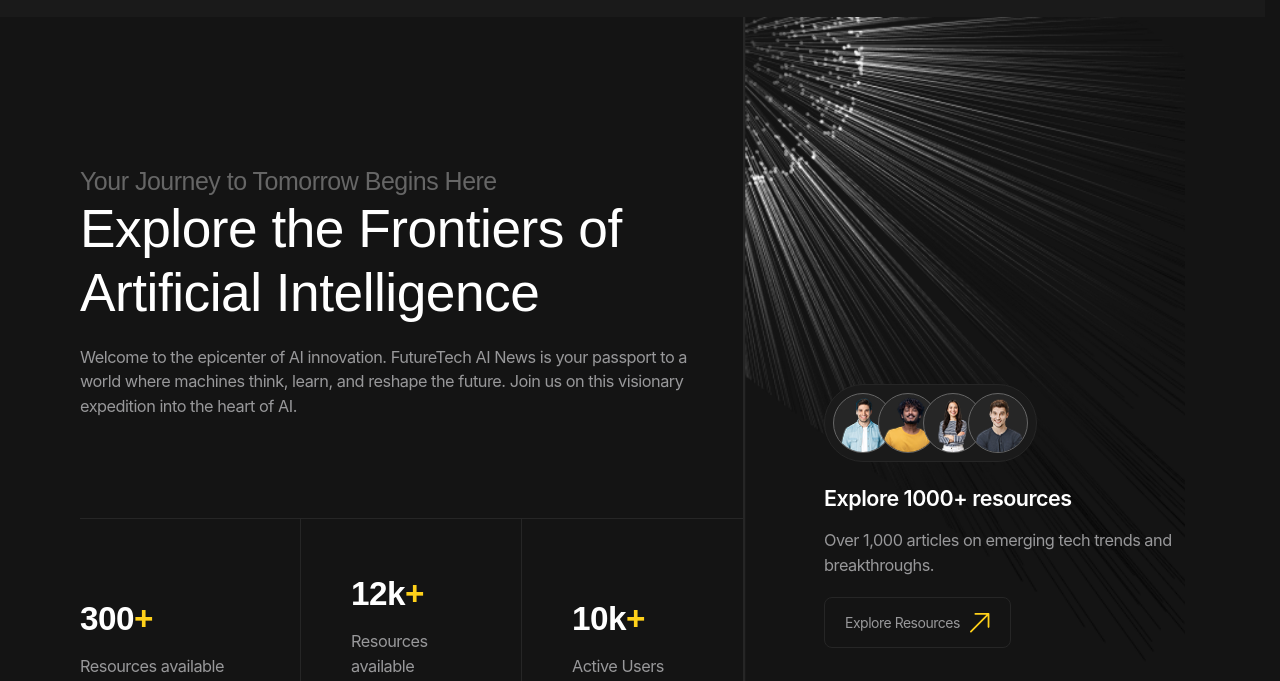
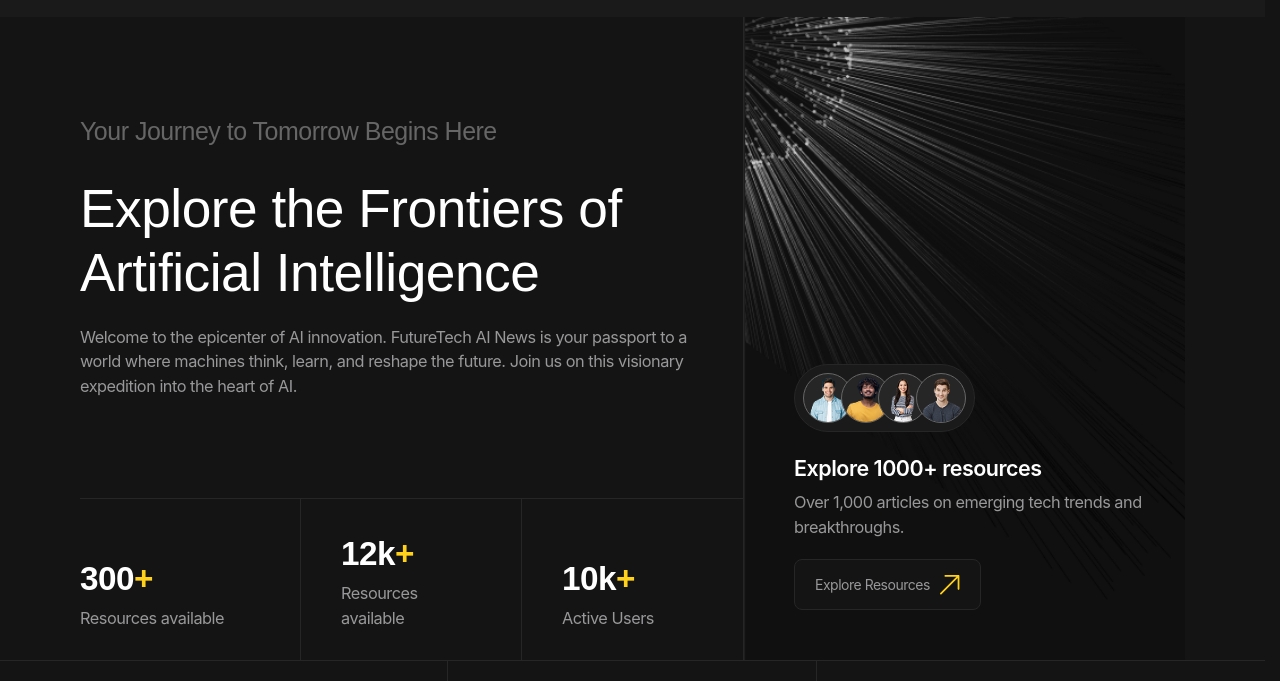
Before and after one commit to YevheniiHlushak/future-tech, a plain HTML site: page index.html in a window 1280 px wide. Shown: the part 119-800 px from the top of the page. Drawn offline with Linux system fonts and the light colour scheme; a web font is replaced by a local one.

Commit message:
add adaptive layout

```diff
--- a/sass/components/_advantage-card.scss
+++ b/sass/components/_advantage-card.scss
@@ -3,6 +3,24 @@
 .advantage-card {
   display: grid;
   row-gap: rem(30);
+
+  @include laptop {
+    row-gap: rem(20);
+  }
+
+  @include mobile {
+    row-gap: rem(14);
+  }
+
+  &__image {
+    @include laptop {
+      width: rem(40);
+    }
+
+    @include mobile {
+      width: rem(30);
+    }
+  }
 
   &__link {
     --circleSize: #{rem(52)};
@@ -12,6 +30,17 @@
     display: grid;
     row-gap: rem(4);
     padding-right: calc(var(--circleSize) + var(--circleMarginLeft));
+
+    @include laptop {
+      --circleSize: #{rem(44)};
+      --circleMarginLeft: #{rem(14)};
+
+      row-gap: rem(2);
+    }
+
+    @include mobile {
+      --circleSize: #{rem(40)};
+    }
 
     &::after {
       @include square(var(--circleSize));
--- a/sass/components/_metrics.scss
+++ b/sass/components/_metrics.scss
@@ -11,6 +11,16 @@
     flex-direction: column-reverse;
     row-gap: rem(10);
     padding: rem(50);
+
+    @include laptop {
+      row-gap: rem(2);
+      padding: rem(30) rem(40);
+    }
+
+    @include tablet {
+      row-gap: rem(0);
+      padding: rem(20);
+    }
 
     &:first-child {
       padding-left: 0;
--- a/sass/components/_resources-preview.scss
+++ b/sass/components/_resources-preview.scss
@@ -5,10 +5,24 @@
   flex-direction: column;
   align-items: start;
   justify-content: end;
-  row-gap: rem(20);
+  row-gap: rem(30);
+
+  @include laptop {
+    row-gap: rem(20);
+  }
 
   &__body {
     display: grid;
     row-gap: rem(14);
+
+    @include laptop {
+      row-gap: rem(6);
+    }
+  }
+
+  &__btn {
+    @include mobile-s {
+      width: 100%;
+    }
   }
 }
--- a/sass/components/_team.scss
+++ b/sass/components/_team.scss
@@ -3,16 +3,30 @@
   --personImageSize: #{rem(60)};
 
   display: flex;
-  padding: rem(8);
+  padding: rem(10);
   background-color: var(--color-dark-10);
   border: var(--border);
   border-radius: rem(100);
+
+  @include laptop {
+    --personImageSize: #{rem(50)};
+
+    padding: rem(8);
+  }
+
+  @include tablet {
+    --personImageSize: #{rem(40)};
+  }
 
   &__person {
     width: var(--personImageSize);
     background-color: var(--color-dark-15);
     border-radius: 50%;
-    border: rem(1) solid var(--color-dark-40);
+    border: rem(2) solid var(--color-dark-40);
+
+    @include laptop {
+      border-width: rem(1);
+    }
 
     &:not(:first-child) {
       margin-left: calc(var(--personImageSize) / 4 * -1);
--- a/sass/layouts/_hero.scss
+++ b/sass/layouts/_hero.scss
@@ -2,11 +2,13 @@
 
 .hero {
   &__main {
+    @include tablet-above {
       display: grid;
       grid-template-columns: 60% auto;
       grid-template-areas:
         "body resources-preview"
         "metrics resources-preview";
+    }
   }
 
   &__body {
@@ -15,6 +17,17 @@
     padding-top: rem(150);
     padding-right: rem(50);
     padding-bottom: rem(100);
+
+    @include laptop {
+      padding-top: rem(100);
+      padding-right: rem(40);
+    }
+
+    @include tablet {
+      padding-top: rem(40);
+      padding-right: 0;
+      padding-bottom: rem(40);
+    }
   }
 
   &__suptitle {
@@ -25,32 +38,69 @@
     line-height: 1.2;
     font-weight: 500;
 
-    margin-bottom: 3rem (30);
+    margin-bottom: rem(30);
+
+    @include mobile {
+      margin-bottom: rem(14);
+    }
   }
 
   &__title {
     margin-bottom: rem(20);
+
+    @include mobile {
+      margin-bottom: rem(10);
+    }
   }
 
   &__metrics {
+    @include tablet-above {
       grid-area: metrics;
       border-top: var(--border);
+    }
+
+    @include tablet {
+      &::before {
+        width: 100vw;
+        right: calc(var(--container-padding-x) * -1);
+      }
+    }
   }
 
   &__resources-preview {
     grid-area: resources-preview;
     padding-bottom: rem(80);
     padding-left: rem(80);
+    background:
+      linear-gradient(90deg, rgba(0, 0, 0, 0.2) 100%, rgba(0, 0, 0, 0.2) 100%),
+      url("../images/resources-preview/bg.png") 0 0 / cover no-repeat;
+
+    @include laptop {
+      padding-bottom: rem(50);
+      padding-left: rem(50);
+    }
+
+    @include tablet-above {
       border-left: var(--border);
-    background: url("../images/resources-preview/bg.png") 0 0 / cover no-repeat;
+    }
+
+    @include tablet {
+      width: 100vw;
+      margin-left: calc(var(--container-padding-x) * -1);
+      padding: rem(100) rem(40) rem(40);
+
+      background-size: contain;
+    }
   }
 
   &__advantages {
     border-block: var(--border);
 
     &-list {
+      @include tablet-above {
         display: grid;
         grid-template-columns: repeat(3, 1fr);
+      }
     }
 
     &-item {
@@ -58,6 +108,12 @@
 
       padding-block: rem(50);
 
+      @include laptop {
+        --paddingX: #{rem(50)};
+        padding-block: rem(40);
+      }
+
+      @include tablet-above {
         &:not(:first-child) {
           padding-left: var(--paddingX);
         }
@@ -67,5 +123,14 @@
           border-right: var(--border);
         }
       }
+
+      @include tablet {
+        padding-block: rem(30);
+
+        &:not(:last-child) {
+          border-bottom: var(--border);
         }
       }
+    }
+  }
+}
--- a/sass/utils/_utilits.scss
+++ b/sass/utils/_utilits.scss
@@ -6,17 +6,14 @@
   padding-inline: var(--container-padding-x);
 
   @include laptop {
-    --container-width: #{rem(1280)};
     --container-padding-x: #{rem(80)};
   }
 
   @include tablet {
-    --container-width: #{rem(960)};
     --container-padding-x: #{rem(30)};
   }
 
   @include mobile {
-    --container-width: #{rem(360)};
     --container-padding-x: #{rem(15)};
   }
 }
```
Also changed, not shown: css/main.css, css/main.min.css, images/resources-preview/bg-mobile.png (added), 2 other files. Lines whose indentation alone changed are shown as unchanged.
